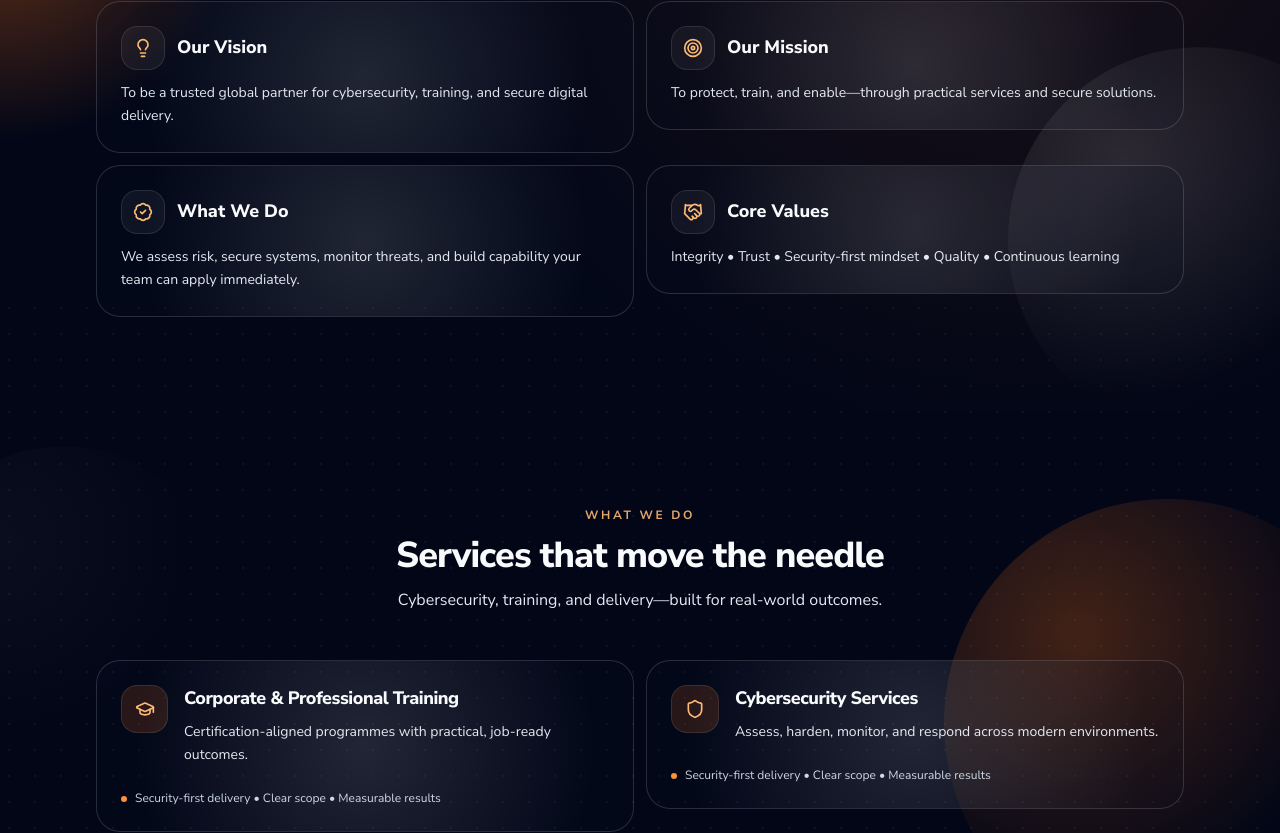
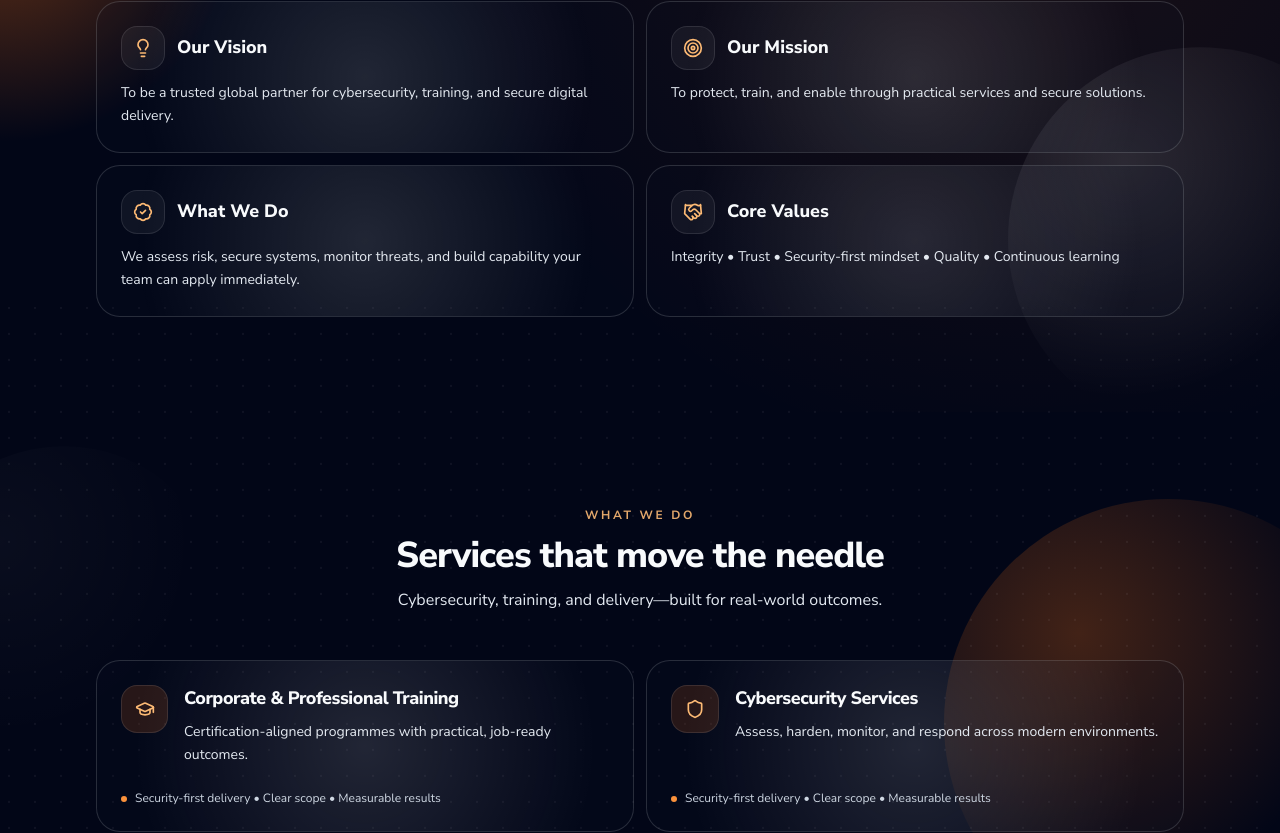
Before and after one commit to cyberera-om/cyberera-om.github.io, a React (Vite) app: page / in a window 1280 px wide. Shown: the part 1071-1904 px from the top of the page. Built offline with nearby package versions, Linux system fonts and the light colour scheme.

Commit message:
Refactor: Improve layout and styling in About, Contact, Hero, and Services components

```diff
--- a/src/components/About.tsx
+++ b/src/components/About.tsx
@@ -15,7 +15,7 @@ const cards = [
   {
     title: 'Our Mission',
     icon: Target,
-    text: 'To protect, train, and enable—through practical services and secure solutions.',
+    text: 'To protect, train, and enable through practical services and secure solutions.',
   },
   {
     title: 'What We Do',
@@ -76,16 +76,16 @@ export function About() {
                 key={c.title}
                 from={from}
                 distance={64}
-                className="[perspective:900px]"
+                className="[perspective:900px] flex"
               >
-                <ParallaxCard className="glass rounded-3xl p-6">
+                <ParallaxCard className="glass flex-1 rounded-3xl p-6 flex flex-col">
                   <div className="flex items-center gap-3">
                     <div className="flex h-11 w-11 items-center justify-center rounded-2xl bg-white/5 border border-white/10 text-cyra-300">
                       <Icon className="h-5 w-5" />
                     </div>
                     <h3 className="text-lg font-extrabold">{c.title}</h3>
                   </div>
-                  <p className="mt-3 text-sm leading-relaxed text-ink-200">{c.text}</p>
+                  <p className="mt-3 text-sm leading-relaxed text-ink-200 flex-1">{c.text}</p>
                 </ParallaxCard>
               </ScrollReveal>
             )
--- a/src/components/Contact.tsx
+++ b/src/components/Contact.tsx
@@ -79,8 +79,8 @@ export function Contact() {
         />
 
         <div className="mt-12 grid gap-6 lg:grid-cols-12">
-            <ScrollReveal from="left" distance={64} className="lg:col-span-5">
-              <div className="glass rounded-3xl p-6">
+            <ScrollReveal from="left" distance={64} className="lg:col-span-5 flex">
+              <div className="glass flex-1 rounded-3xl p-6 flex flex-col">
                 <h3 className="text-lg font-extrabold">Contact details</h3>
                 <div className="mt-5 space-y-4 text-sm text-ink-200">
                   <div className="flex gap-3">
@@ -121,12 +121,13 @@ export function Contact() {
                   </div>
                 </div>
 
-                <div className="mt-6 overflow-hidden rounded-2xl border border-white/10">
+                <div className="mt-6 flex-1 overflow-hidden rounded-2xl border border-white/10">
                   <iframe
                     title="Map"
                     src="https://maps.google.com/maps?width=100%25&height=450&hl=en&q=Muscat,%20Oman&t=&z=12&ie=UTF8&iwloc=B&output=embed"
                     width="100%"
-                    height="260"
+                    height="100%"
+                    className="h-full min-h-[260px] w-full"
                     loading="lazy"
                     referrerPolicy="no-referrer-when-downgrade"
                   />
@@ -134,8 +135,8 @@ export function Contact() {
               </div>
             </ScrollReveal>
 
-            <ScrollReveal from="right" distance={64} className="lg:col-span-7">
-              <div className="glass rounded-3xl p-6">
+            <ScrollReveal from="right" distance={64} className="lg:col-span-7 flex">
+              <div className="glass flex-1 rounded-3xl p-6 flex flex-col">
                 <h3 className="text-lg font-extrabold">Send a message</h3>
                 <p className="mt-2 text-sm text-ink-200">
                   Opens your email client. Want a fully automated form (API + spam protection)? We can wire it up.
--- a/src/components/Hero.tsx
+++ b/src/components/Hero.tsx
@@ -185,8 +185,8 @@ export function Hero() {
                   { k: 'Practical training', v: 'Job‑ready skills' },
                   { k: 'Secure products', v: 'Built to scale' },
                 ].map((item) => (
-                  <div key={item.k} className="[perspective:900px]">
-                    <ParallaxCard className="glass rounded-2xl p-4" intensity={0.9}>
+                  <div key={item.k} className="[perspective:900px] flex">
+                    <ParallaxCard className="glass flex-1 rounded-2xl p-4" intensity={0.9}>
                       <div className="text-sm font-extrabold">{item.k}</div>
                       <div className="mt-1 text-xs text-ink-300">{item.v}</div>
                     </ParallaxCard>
--- a/src/components/Services.tsx
+++ b/src/components/Services.tsx
@@ -85,10 +85,19 @@ export function Services() {
             const Icon = s.icon
             const from = i % 2 === 0 ? 'left' : 'right'
             return (
-              <ScrollReveal key={s.title} from={from} distance={64} className="[perspective:900px]">
-                <ParallaxCard className="group glass relative overflow-hidden rounded-3xl p-6" intensity={1.05}>
+              <ScrollReveal
+                key={s.title}
+                from={from}
+                distance={64}
+                className="[perspective:900px] flex"
+              >
+                <ParallaxCard
+                  className="group glass relative flex-1 overflow-hidden rounded-3xl p-6 flex flex-col"
+                  intensity={1.05}
+                >
                   <div className="absolute inset-0 -z-10 opacity-0 transition-opacity duration-300 group-hover:opacity-100 bg-[radial-gradient(800px_circle_at_20%_0%,rgba(249,115,22,0.18),transparent_60%)]" />
 
+                  <div className="flex-1">
                     <div className="flex items-start gap-4">
                       <div className="flex h-12 w-12 items-center justify-center rounded-2xl bg-cyra-500/15 text-cyra-300 border border-white/10">
                         <Icon className="h-5 w-5" />
@@ -96,6 +105,7 @@ export function Services() {
                       <div>
                         <h3 className="text-lg font-extrabold tracking-tight">{s.title}</h3>
                         <p className="mt-2 text-sm leading-relaxed text-ink-200">{s.description}</p>
+                      </div>
                     </div>
                   </div>
 
```
Lines whose indentation alone changed are shown as unchanged.
